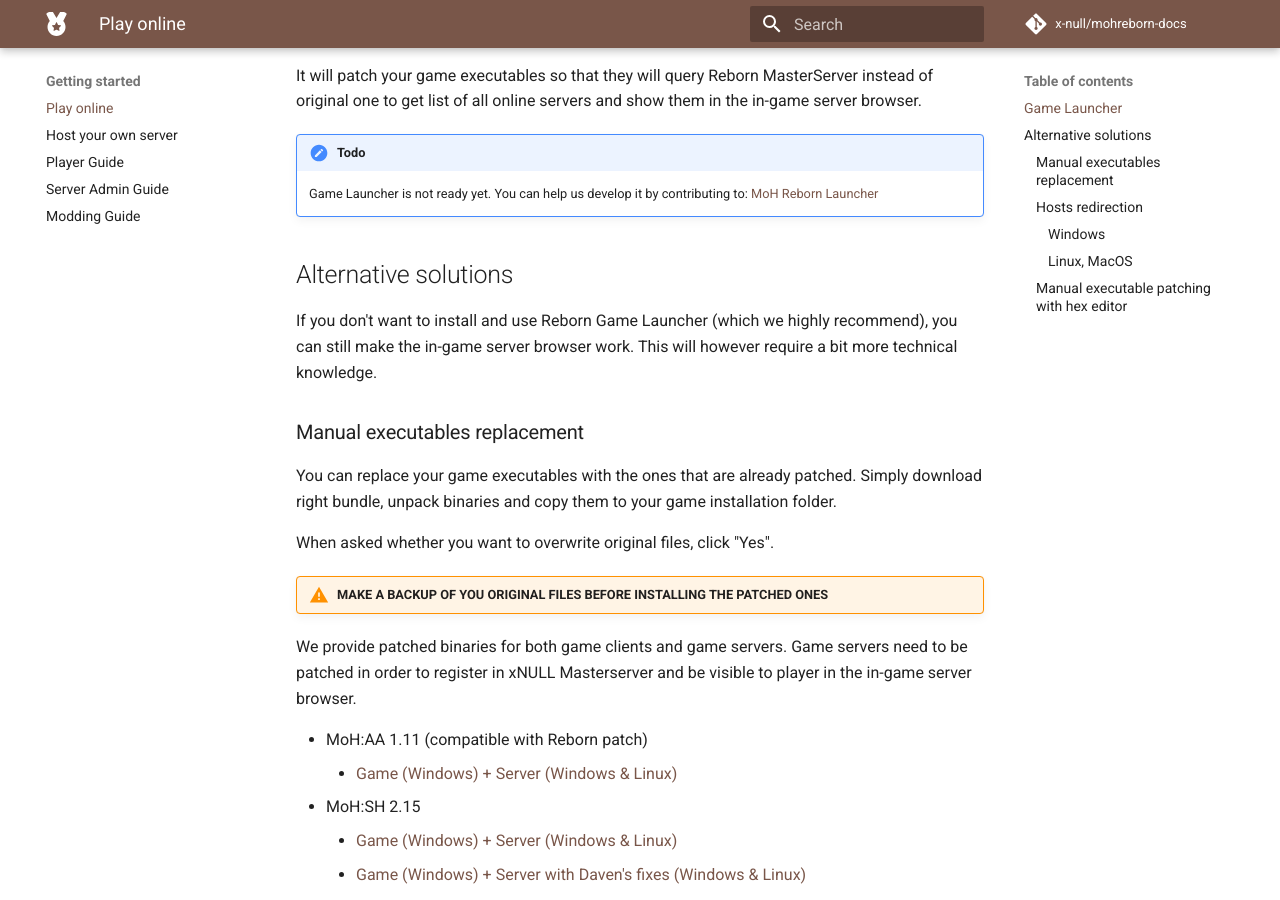
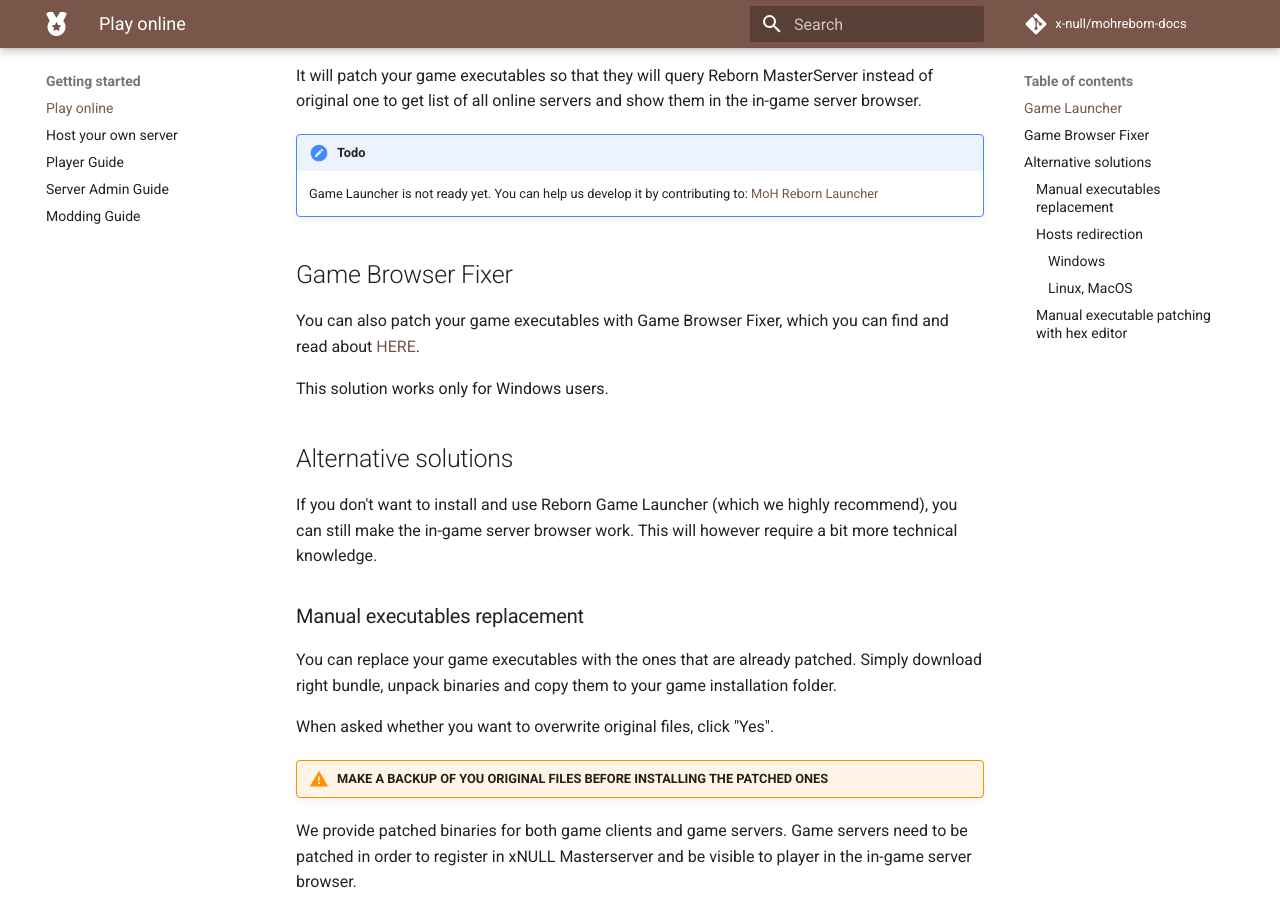
Before and after one commit to x-null/mohreborn-docs, an MkDocs documentation site: the page built from docs/getting-started/play-online.md, in a window 1280 px wide and 900 px high, scrolled down 640 px. Built offline with MkDocs 1.6.1 and Material for MkDocs 9.7.7, drawn with Linux system fonts in a browser that asks for light colours; comment, search, counter and statistics services are not loaded.

Commit message:
Add information about Game Browser Fixer tool

```diff
--- a/docs/getting-started/play-online.md
+++ b/docs/getting-started/play-online.md
@@ -26,6 +26,13 @@
 !!! todo
     Game Launcher is not ready yet.
     You can help us develop it by contributing to: [MoH Reborn Launcher](https://github.com/x-null/mohreborn-launcher)
+
+## Game Browser Fixer
+
+You can also patch your game executables with Game Browser Fixer, which you can find and read
+about [HERE](https://www.x-null.net/forums/threads/2159-Medal-of-Honor-Game-Server-Browser-Fixer){: target="_blank"}.
+
+This solution works only for Windows users.
 
 ## Alternative solutions
 
```
